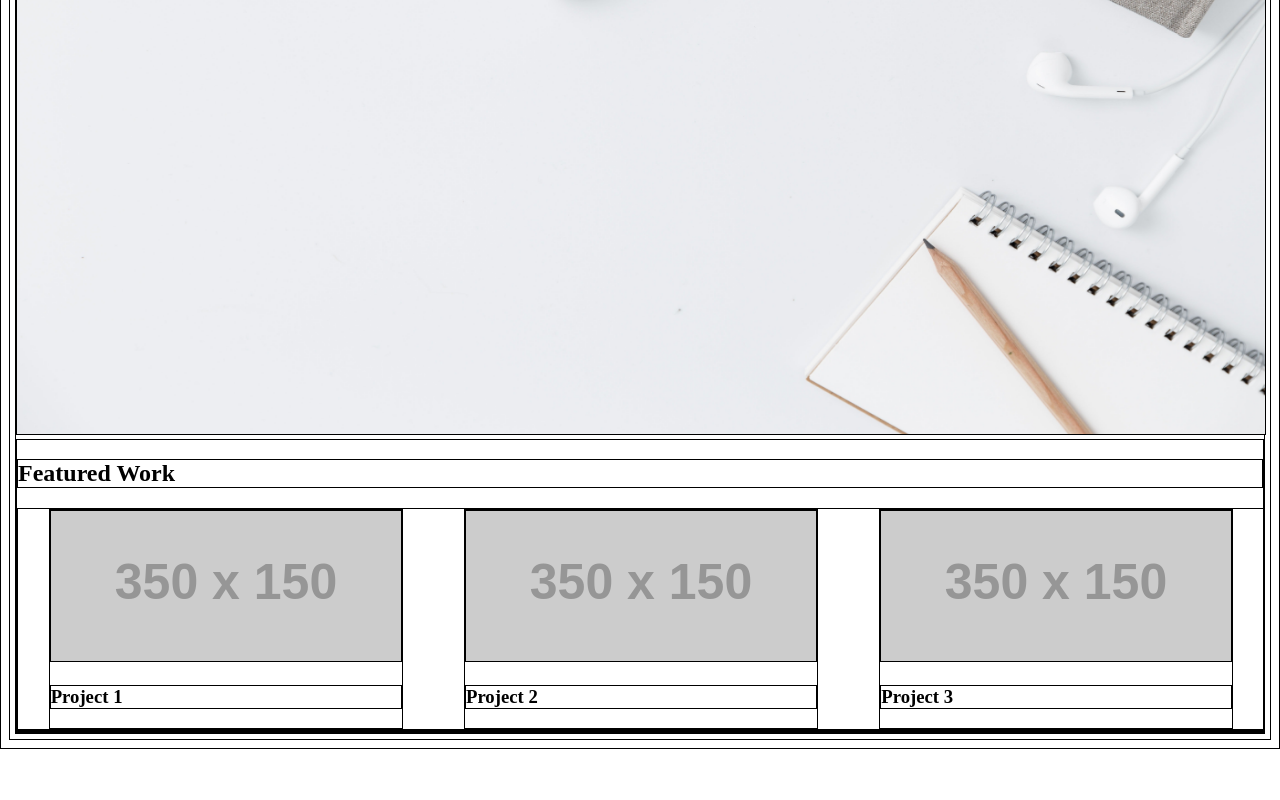
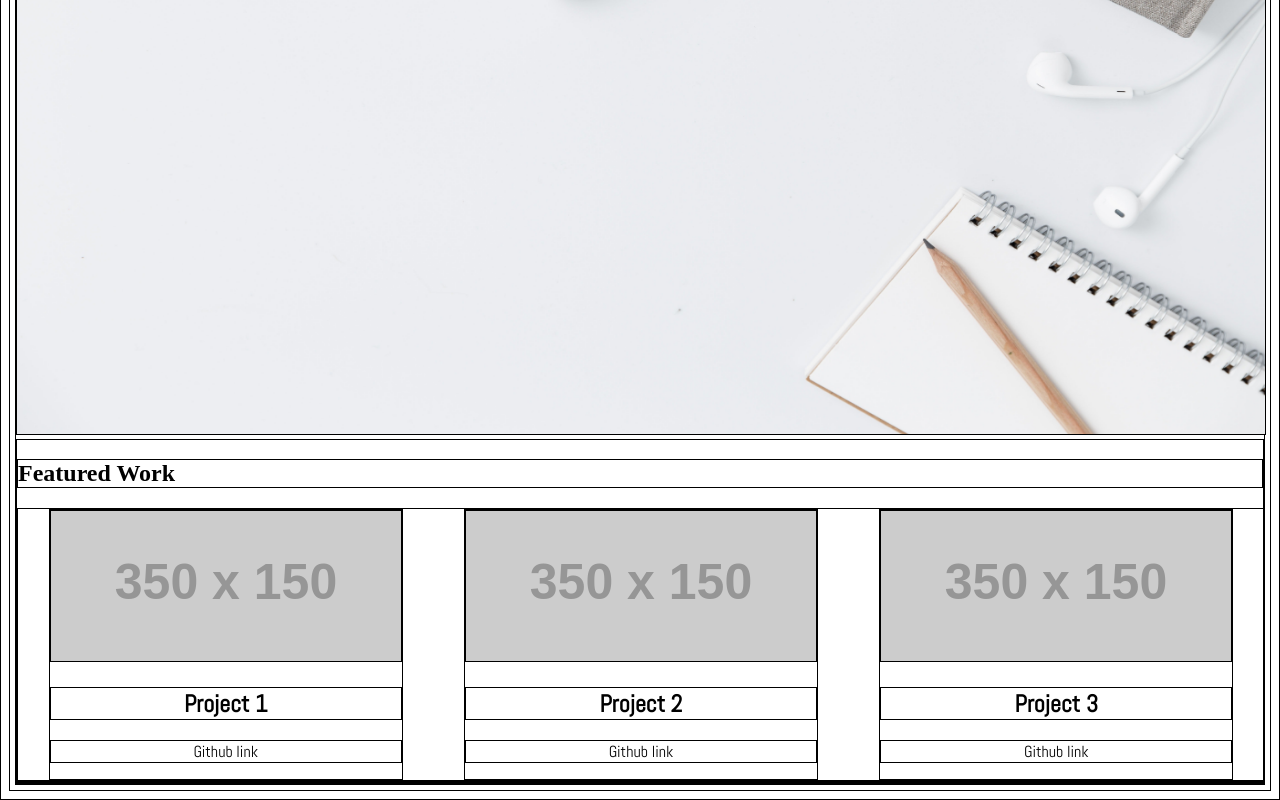
Before and after one commit to spacesnaill/portfolio-project, a plain HTML site: page index.html in a window 1280 px wide. Shown: the part 521-1321 px from the top of the page. Before the commit the page ends 1270 px from the top, so only its background shows below. Drawn offline with Linux system fonts and the light colour scheme; placeholder pictures from the web are drawn by us.

Commit message:
Font change and added content
Changed the font to ‘Abel’ and added a little more content in Featured
Work to get a better idea of how things will look

```diff
--- a/css/styles.css
+++ b/css/styles.css
@@ -52,4 +52,6 @@ body {
 .project-box {
 	max-width: 100%;
 	margin: auto;
+	text-align: center;
+	font-family: 'Abel', sans-serif;
 }
--- a/index.html
+++ b/index.html
@@ -4,6 +4,7 @@
 	<meta charset="UTF-8">
 	<title>Patrick Geiger Portfolio</title>
 	<link rel="stylesheet" type="text/css" href="css/styles.css">
+	<link href="https://fonts.googleapis.com/css?family=Abel" rel="stylesheet">
 </head>
 <body>
 	<header class="header">
@@ -19,19 +20,22 @@
 	<main>
 		<img src="images/image1.jpg" alt="Picture depicting a tech related workspace." class="tech-image">
 		<section>
-			<h2>Featured Work</h2>
+			<h1>Featured Work</h1>
 			<div class="featured-work">
 				<article class="project-box">
 					<img src="http://via.placeholder.com/350x150">
-					<h3>Project 1</h3>
+					<h2>Project 1</h2>
+					<p>Github link</p>
 				</article>
 				<article class="project-box">
 					<img src="http://via.placeholder.com/350x150">
-					<h3>Project 2</h3>
+					<h2>Project 2</h2>
+					<p>Github link</p>
 				</article>
 				<article class="project-box">
 					<img src="http://via.placeholder.com/350x150">
-					<h3>Project 3</h3>
+					<h2>Project 3</h2>
+					<p>Github link</p>
 				</article>
 			</div>
 		</section>
```
